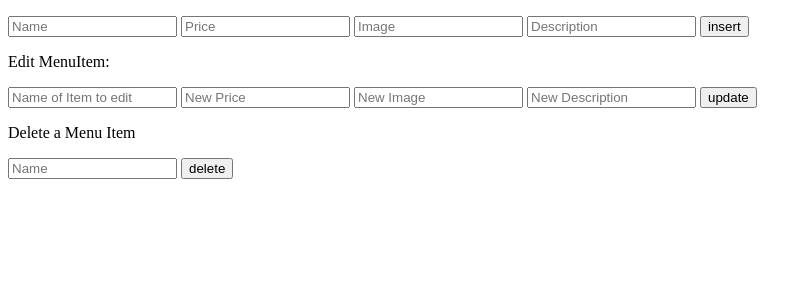
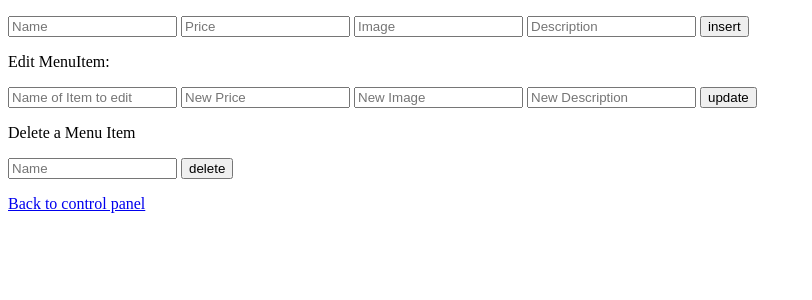
Before and after one commit to patricklinpl/Funtime-Bistro, a PHP site: page /proj-docs/admin_menu.php in a window 1280 px wide. Shown: the part 181-481 px from the top of the page, without its empty margins (0-812 px from the left). Run offline with PHP 8.4, Linux system fonts and the light colour scheme; data comes from the database, SQL or seed files in the repository.

Commit message:
Update admin_menu.php

```diff
--- a/proj-docs/admin_menu.php
+++ b/proj-docs/admin_menu.php
@@ -146,5 +146,7 @@ if ($conn) {
 <input type="submit" value="delete" name="deletesubmit"></p>
 </form>
 
+<a href="index.php"> Back to control panel
+
 </body>
 </html>
```
